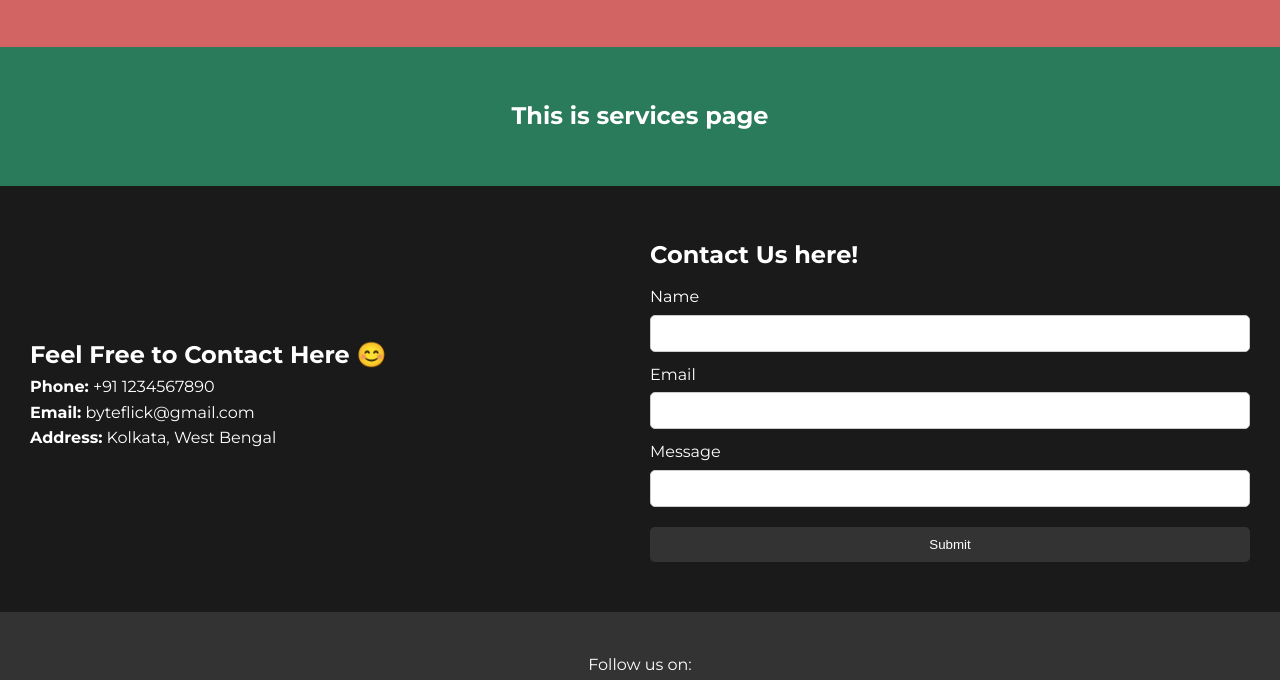
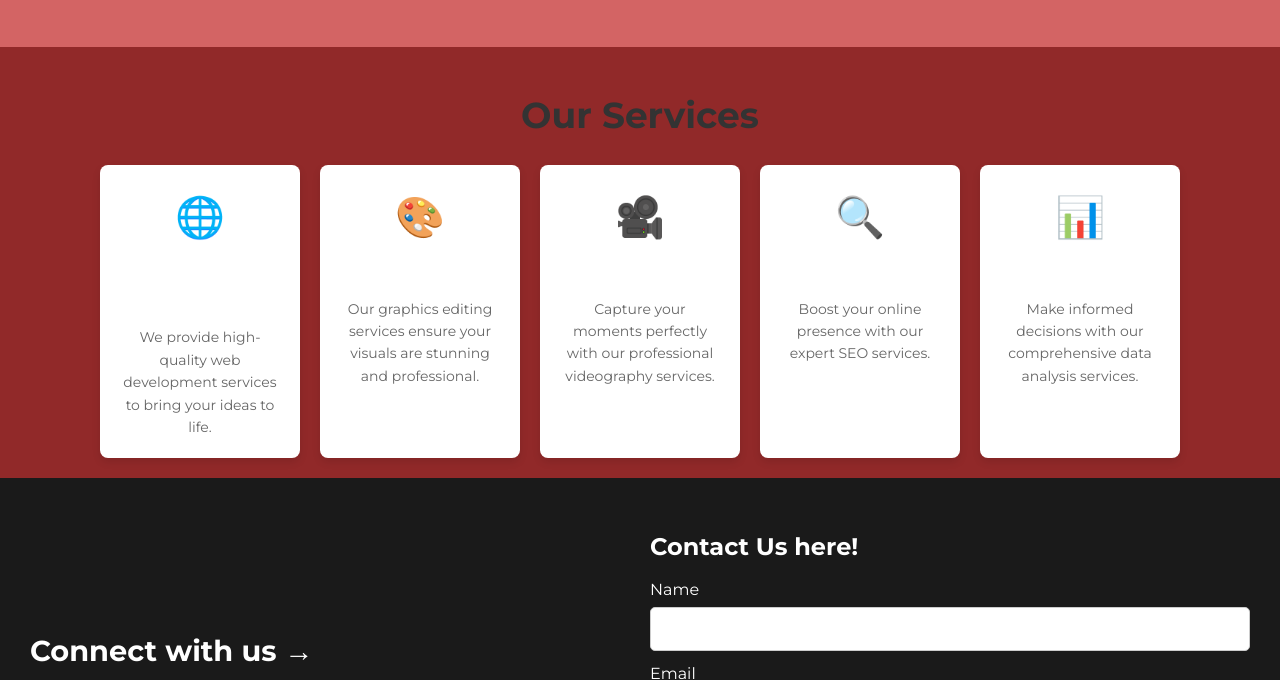
Before and after one commit to TiasMondal1/ByteFlick, a website with bundled scripts: page main/index.html in a window 1280 px wide. Shown: the part 918-1598 px from the top of the page. Built offline with nearby package versions, Linux system fonts and the light colour scheme; a web font is replaced by a local one.

Commit message:
modified

```diff
--- a/main/index.html
+++ b/main/index.html
@@ -54,13 +54,40 @@
         </div>
         <div class="about_right"></div>
       </div>
-      <div id="services" class="services">
-        <h2>This is services page</h2>
+      <div class="services" id="services">
+        <h1 class="heading">Our Services</h1>
+        <div class="card-container">
+          <div class="card">
+            <div class="icon">🌐</div>
+            <h3>Web Development</h3>
+            <p>We provide high-quality web development services to bring your ideas to life.</p>
+          </div>
+          <div class="card">
+            <div class="icon">🎨</div>
+            <h3>Graphics Editing</h3>
+            <p>Our graphics editing services ensure your visuals are stunning and professional.</p>
+          </div>
+          <div class="card">
+            <div class="icon">🎥</div>
+            <h3>Videography</h3>
+            <p>Capture your moments perfectly with our professional videography services.</p>
+          </div>
+          <div class="card">
+            <div class="icon">🔍</div>
+            <h3>SEO</h3>
+            <p>Boost your online presence with our expert SEO services.</p>
+          </div>
+          <div class="card">
+            <div class="icon">📊</div>
+            <h3>Data Analysis</h3>
+            <p>Make informed decisions with our comprehensive data analysis services.</p>
+          </div>
+        </div>
       </div>
 
       <div id="contact" class="contact">
         <div class="our_details">
-          <h2>Feel Free to Contact Here 😊</h2>
+          <h2>Connect with us &rarr;</h2>
           <p><strong>Phone:</strong> +91 1234567890</p>
           <p><strong>Email:</strong> byteflick@gmail.com</p>
           <p><strong>Address:</strong> Kolkata, West Bengal</p>
--- a/main/style.css
+++ b/main/style.css
@@ -4,9 +4,6 @@
     margin: 0;
     padding: 0;
     box-sizing: border-box;
-}
-
-body {
     font-family: 'Montserrat', sans-serif;
     line-height: 1.6;
 }
@@ -16,9 +13,10 @@ header {
     justify-content: space-around;
     align-items: center;
     padding: 0 20px;
-    position: sticky;
     top: 0;
-    background-color: rgb(50, 134, 207);
+    /* position: sticky; */
+    background-color: #85FFBD;
+    background-image: linear-gradient(45deg, #85FFBD 0%, #FFFB7D 100%);
     z-index: 1000;
 }
 
@@ -92,7 +90,6 @@ header {
 }
 
 .about, .services, .contact {
-    background: #d36464;
     color: white;
 }
 
@@ -100,8 +97,54 @@ header {
     background: #d36464;
 }
 
-.services {
-    background: #2a7a5c;
+.services{
+    padding: 20px 0;
+    display: flex;
+    flex-direction: column;
+    align-items: center;
+}
+
+.heading {
+    font-size: 36px;
+    margin: 20px 0;
+    color: #333;
+}
+
+.card-container {
+    display: flex;
+    flex-wrap: wrap;
+    justify-content: center;
+    gap: 20px;
+}
+
+.card {
+    background-color: #fff;
+    border-radius: 8px;
+    box-shadow: 0 4px 8px rgba(0, 0, 0, 0.1);
+    width: 200px;
+    padding: 20px;
+    text-align: center;
+    transition: transform 0.3s, box-shadow 0.3s;
+}
+
+.card:hover {
+    transform: translateY(-10px);
+    box-shadow: 0 8px 16px rgba(0, 0, 0, 0.2);
+}
+
+.icon {
+    font-size: 40px;
+    margin-bottom: 10px;
+}
+
+h3 {
+    margin: 10px 0;
+    font-size: 18px;
+}
+
+.card p {
+    font-size: 14px;
+    color: #666;
 }
 
 .contact {
@@ -113,6 +156,7 @@ header {
 
 .contact .our_details{
     padding: 100px 0;
+    font-size: larger;
 }
 .contact .our_details, .contact .contact_form {
     width: 100%;
```
